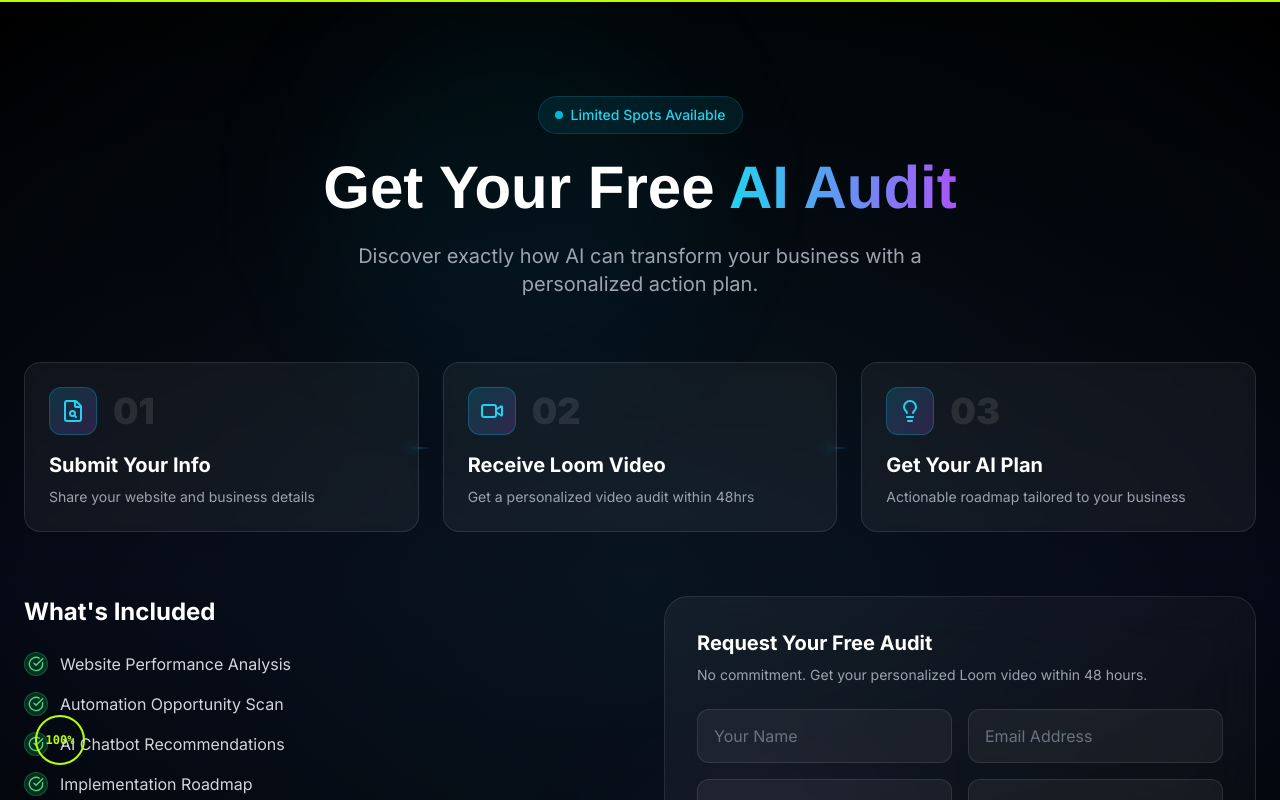
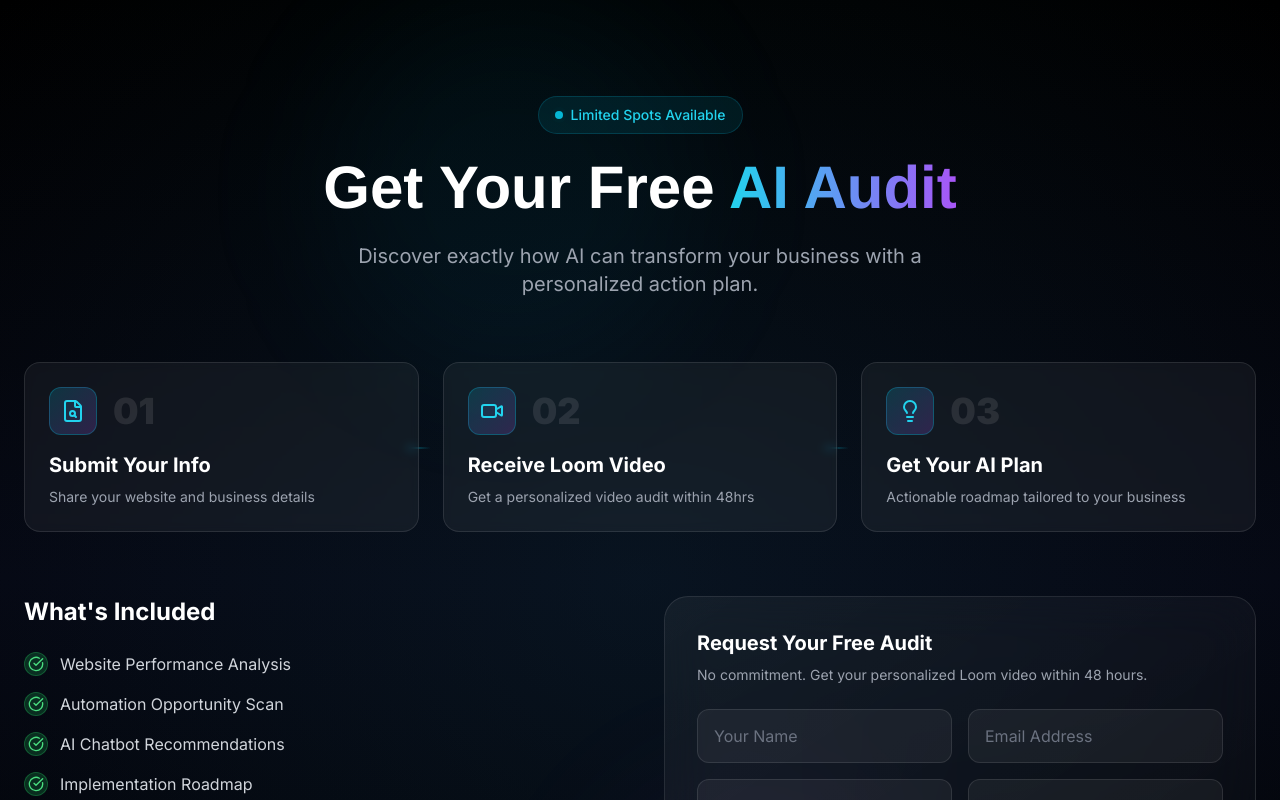
Before and after one commit to Dictator-09/getnextai, a Next.js app: page /audit in a window 1280 px wide. Shown: the top 800 px of the page. Built offline with nearby package versions, Linux system fonts and the light colour scheme.

Commit message:
Chore: Removed redundant files - SmoothScroll, ScrollProgress, PageTransition, MagneticCursor

```diff
--- a/app/providers.tsx
+++ b/app/providers.tsx
@@ -1,14 +1,11 @@
 "use client";
 
-import ScrollProgress from "@/components/ui/ScrollProgress";
 import ScrollToTop from "@/components/ui/ScrollToTop";
 import LazyFloatingParticles from "@/components/ui/LazyFloatingParticles";
 import { ToastProvider } from "@/components/ui/Toast";
 import WebVitalsReporter from "@/components/ui/WebVitalsReporter";
 import { CursorProvider } from "@/components/ui/CustomCursor";
-import SmoothScroll from "@/components/ui/SmoothScroll";
 import PreLoader from "@/components/ui/PreLoader";
-import PageTransition from "@/components/ui/PageTransition";
 
 export default function Providers({ children }: { children: React.ReactNode }) {
     return (
@@ -16,14 +13,9 @@ export default function Providers({ children }: { children: React.ReactNode }) {
             <ToastProvider>
                 <PreLoader />
                 <WebVitalsReporter />
-                <ScrollProgress />
-                <SmoothScroll>
-                    <PageTransition>
-                        <LazyFloatingParticles />
-                        <ScrollToTop />
-                        {children}
-                    </PageTransition>
-                </SmoothScroll>
+                <LazyFloatingParticles />
+                <ScrollToTop />
+                {children}
             </ToastProvider>
         </CursorProvider>
     );
--- a/components/ui/MagneticCursor.tsx
+++ /dev/null
@@ -1,80 +0,0 @@
-"use client";
-
-import { useEffect, useState } from "react";
-import { motion } from "framer-motion";
-
-export default function MagneticCursor() {
-    const [mousePosition, setMousePosition] = useState({ x: 0, y: 0 });
-    const [cursorVariant, setCursorVariant] = useState("default");
-
-    useEffect(() => {
-        const mouseMove = (e: MouseEvent) => {
-            setMousePosition({ x: e.clientX, y: e.clientY });
-        };
-
-        const handleMouseEnter = () => setCursorVariant("magnetic");
-        const handleMouseLeave = () => setCursorVariant("default");
-
-        window.addEventListener("mousemove", mouseMove);
-
-        // Add listeners to all interactive elements
-        const interactiveElements = document.querySelectorAll(
-            'a, button, [role="button"], input, textarea, select'
-        );
-
-        interactiveElements.forEach(el => {
-            el.addEventListener("mouseenter", handleMouseEnter);
-            el.addEventListener("mouseleave", handleMouseLeave);
-        });
-
-        return () => {
-            window.removeEventListener("mousemove", mouseMove);
-            interactiveElements.forEach(el => {
-                el.removeEventListener("mouseenter", handleMouseEnter);
-                el.removeEventListener("mouseleave", handleMouseLeave);
-            });
-        };
-    }, []);
-
-    const variants = {
-        default: {
-            x: mousePosition.x - 16,
-            y: mousePosition.y - 16,
-            scale: 1,
-        },
-        magnetic: {
-            x: mousePosition.x - 24,
-            y: mousePosition.y - 24,
-            scale: 1.5,
-        }
-    };
-
-    return (
-        <>
-            <motion.div
-                className="fixed top-0 left-0 w-8 h-8 rounded-full border-2 border-cyan-400 pointer-events-none z-[100] mix-blend-difference"
-                variants={variants}
-                animate={cursorVariant}
-                transition={{
-                    type: "spring",
-                    stiffness: 500,
-                    damping: 28,
-                    mass: 0.5
-                }}
-            />
-            <motion.div
-                className="fixed top-0 left-0 w-2 h-2 rounded-full bg-cyan-400 pointer-events-none z-[100] mix-blend-difference"
-                animate={{
-                    x: mousePosition.x - 4,
-                    y: mousePosition.y - 4,
-                }}
-                transition={{
-                    type: "spring",
-                    stiffness: 1000,
-                    damping: 35,
-                    mass: 0.3
-                }}
-            />
-        </>
-    );
-}
--- a/components/ui/PageTransition.tsx
+++ /dev/null
@@ -1,30 +0,0 @@
-"use client";
-
-import { motion, AnimatePresence } from "framer-motion";
-import { usePathname } from "next/navigation";
-import { ReactNode } from "react";
-
-interface PageTransitionProps {
-    children: ReactNode;
-}
-
-export default function PageTransition({ children }: PageTransitionProps) {
-    const pathname = usePathname();
-
-    return (
-        <AnimatePresence mode="wait">
-            <motion.div
-                key={pathname}
-                initial={{ opacity: 0, y: 20 }}
-                animate={{ opacity: 1, y: 0 }}
-                exit={{ opacity: 0, y: -20 }}
-                transition={{
-                    duration: 0.4,
-                    ease: [0.16, 1, 0.3, 1],
-                }}
-            >
-                {children}
-            </motion.div>
-        </AnimatePresence>
-    );
-}
--- a/components/ui/ScrollProgress.tsx
+++ /dev/null
@@ -1,92 +0,0 @@
-"use client";
-
-import { motion, useScroll, useSpring, useMotionValue, useTransform } from "framer-motion";
-import { useEffect, useState } from "react";
-
-export default function ScrollProgress() {
-    const { scrollYProgress } = useScroll();
-    const [percentage, setPercentage] = useState(0);
-
-    // Add spring physics for smooth animation
-    const scaleX = useSpring(scrollYProgress, {
-        stiffness: 100,
-        damping: 30,
-        restDelta: 0.001,
-    });
-
-    // Update percentage
-    useEffect(() => {
-        const unsubscribe = scrollYProgress.on("change", (v) => {
-            setPercentage(Math.round(v * 100));
-        });
-        return () => unsubscribe();
-    }, [scrollYProgress]);
-
-    return (
-        <>
-            {/* Top Progress Bar */}
-            <motion.div
-                className="fixed top-0 left-0 right-0 h-[2px] bg-[#B8FF00] transform origin-left z-[9999]"
-                style={{ scaleX }}
-            />
-
-            {/* Circular Progress - bottom left */}
-            <motion.div
-                className="fixed bottom-8 left-8 w-14 h-14 z-50 hidden md:block"
-                initial={{ opacity: 0 }}
-                animate={{ opacity: 1 }}
-                transition={{ delay: 1 }}
-            >
-                <svg className="w-full h-full transform -rotate-90">
-                    {/* Background Circle */}
-                    <circle
-                        cx="28"
-                        cy="28"
-                        r="24"
-                        stroke="rgba(184, 255, 0, 0.1)"
-                        strokeWidth="2"
-                        fill="none"
-                    />
-                    {/* Progress Circle */}
-                    <motion.circle
-                        cx="28"
-                        cy="28"
-                        r="24"
-                        stroke="#B8FF00"
-                        strokeWidth="2"
-                        fill="none"
-                        strokeLinecap="round"
-                        style={{
-                            pathLength: scrollYProgress,
-                        }}
-                    />
-                </svg>
-
-                {/* Percentage Text */}
-                <div className="absolute inset-0 flex items-center justify-center text-[#B8FF00] text-xs font-mono font-bold">
-                    {percentage}%
-                </div>
-            </motion.div>
-        </>
-    );
-}
-
-// ============================================
-// ALTERNATIVE: Minimal Progress Bar Only
-// ============================================
-
-export function MinimalScrollProgress() {
-    const { scrollYProgress } = useScroll();
-    const scaleX = useSpring(scrollYProgress, {
-        stiffness: 100,
-        damping: 30,
-        restDelta: 0.001,
-    });
-
-    return (
-        <motion.div
-            className="fixed top-0 left-0 right-0 h-[2px] bg-[#B8FF00] transform origin-left z-[9999]"
-            style={{ scaleX }}
-        />
-    );
-}
--- a/components/ui/SmoothScroll.tsx
+++ /dev/null
@@ -1,46 +0,0 @@
-"use client";
-
-import { useEffect, useRef, ReactNode } from "react";
-import Lenis from "@studio-freight/lenis";
-
-interface SmoothScrollProps {
-    children: ReactNode;
-}
-
-export default function SmoothScroll({ children }: SmoothScrollProps) {
-    const lenisRef = useRef<Lenis | null>(null);
-
-    useEffect(() => {
-        // Initialize Lenis
-        const lenis = new Lenis({
-            duration: 1.2,
-            easing: (t) => Math.min(1, 1.001 - Math.pow(2, -10 * t)),
-            orientation: "vertical",
-            gestureOrientation: "vertical",
-            smoothWheel: true,
-            touchMultiplier: 2,
-        });
-
-        lenisRef.current = lenis;
-
-        // Animation frame
-        function raf(time: number) {
-            lenis.raf(time);
-            requestAnimationFrame(raf);
-        }
-
-        requestAnimationFrame(raf);
-
-        // Cleanup
-        return () => {
-            lenis.destroy();
-        };
-    }, []);
-
-    return <div data-lenis-prevent-wheel-scroll="true">{children}</div>;
-}
-
-// Hook to access Lenis instance
-export function useLenis() {
-    return null; // Can be enhanced with context if needed
-}
```
